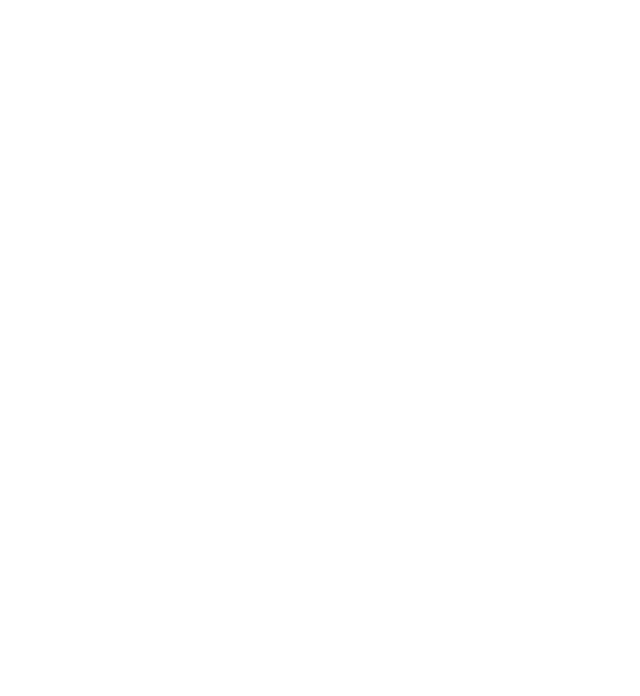
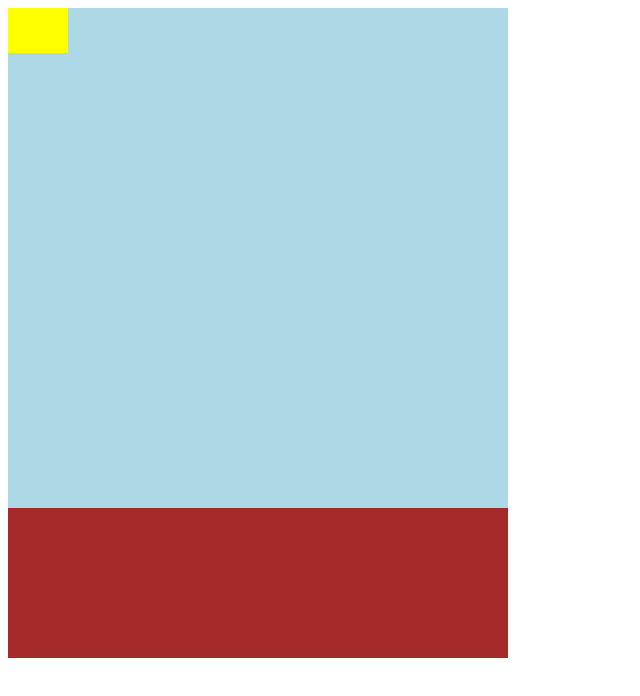
Before and after one commit to lathief/Website_Flappy_Birds, a plain HTML site: page index.html in a window 1280 px wide. Shown: the whole page, without its empty margins (0-640 px from the left). Drawn offline with Linux system fonts and the light colour scheme.

Commit message:
edit style

```diff
--- a/app.js
+++ b/app.js
@@ -0,0 +1,5 @@
+document.addEventListener("DOMContentLoaded",() =>{
+    const bird = document.querySelector('.bird');
+    const gameDisplay = document.querySelector('.game-container');
+    const ground = document.querySelector('.ground');
+})
--- a/index.html
+++ b/index.html
@@ -4,9 +4,15 @@
     <meta charset="UTF-8">
     <meta name="viewport" content="width=device-width, initial-scale=1.0">
     <title>Flappy Bird</title>
-    <link rel="stylesheet" href="style.css">
+    <link rel="stylesheet" href="style.css"></link>
+    <script src="app.js" charset="utf-8"></script>
 </head>
 <body>
-
+    <div class="game-container">
+        <div class="sky">
+            <div class="bird"></div>
+        </div>
+        <div class="ground"></div>
+    </div>
 </body>
 </html>
--- a/style.css
+++ b/style.css
@@ -0,0 +1,27 @@
+.game-container{
+    width: 500px;
+    height: 730px;
+    position: absolute;
+}
+
+.sky{
+    background-color: lightblue;
+    width: 500px;
+    height: 500px;
+    position: absolute;
+}
+
+.ground{
+    background-color: brown;
+    width: 500px;
+    height: 150px;
+    position: absolute;
+    top: 500px;
+}
+
+.bird{
+    background-color: yellow;
+    position: absolute;
+    width: 60px;
+    height: 45px;
+}
```
